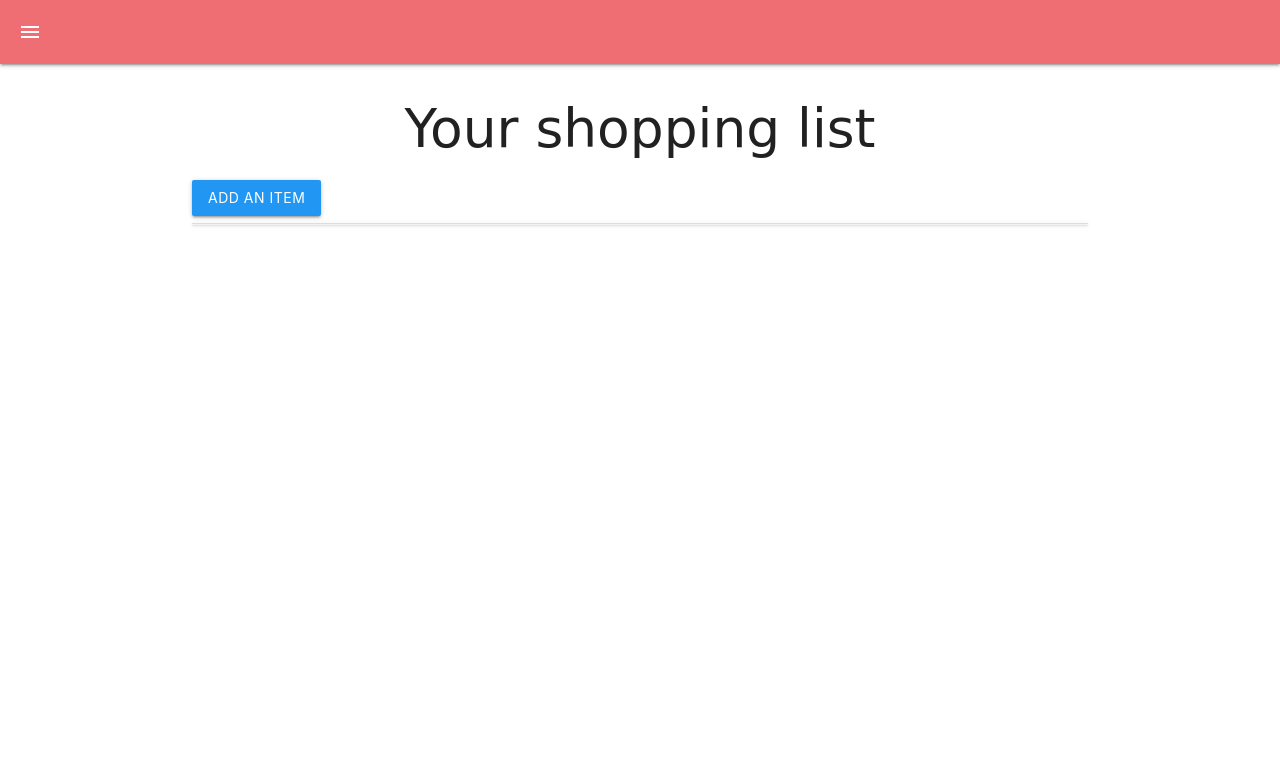
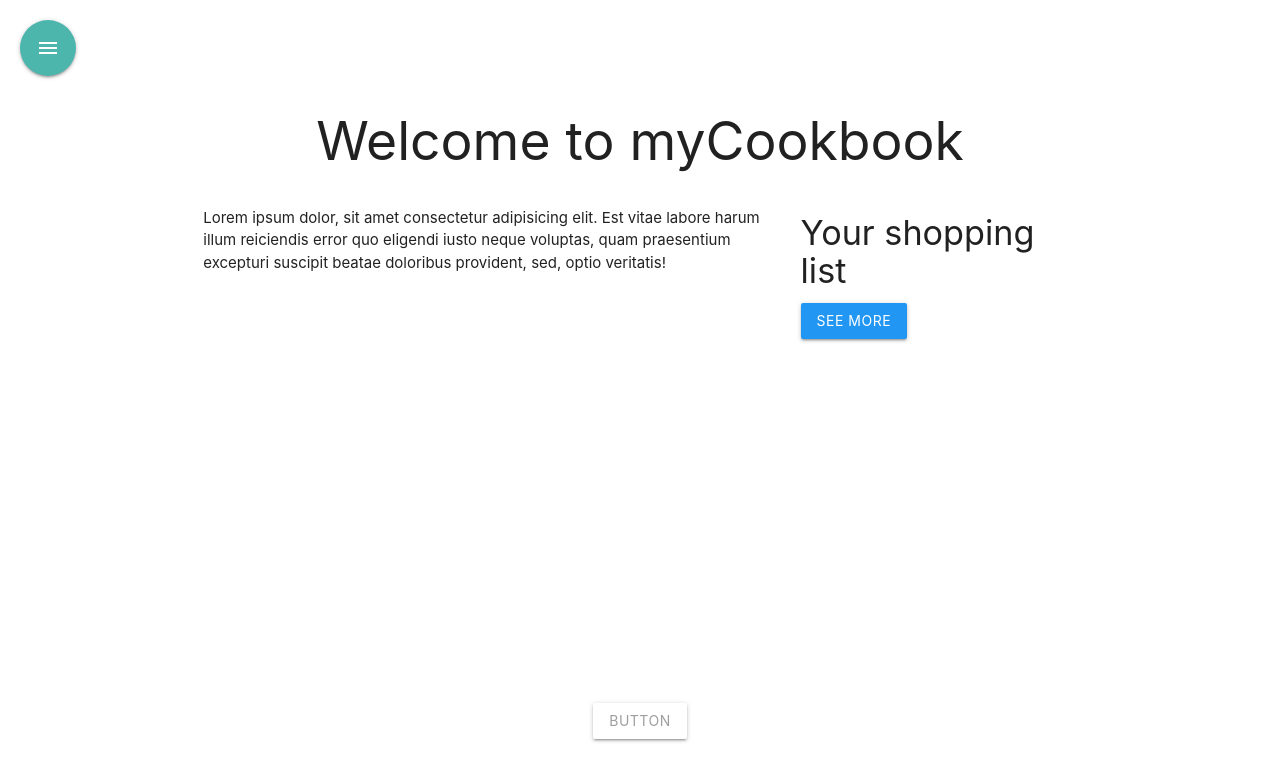
Before and after one commit to Code-Institute-Submissions/myCookbook-3, a Flask app: page / in a window 1280 px wide. Shown: the top 781 px of the page. Run offline with Flask 2, Linux system fonts and the light colour scheme; data that the repository does not hold is empty; some libraries are stand-ins or nearby versions.

Commit message:
Added home page, polished nav

```diff
--- a/app.py
+++ b/app.py
@@ -16,6 +16,10 @@
 
 
 @app.route('/')
+@app.route('/home')
+def home():
+    return render_template("home.html")
+
 @app.route('/get_shopping')
 def get_shopping():
     return render_template("shoppinglist.html", shoppinglist=mongo.db.shoppinglist.find())
--- a/static/styles.css
+++ b/static/styles.css
@@ -66,7 +66,6 @@
 
 #shopping-header {
     text-align: center;
-    font-family: 'Indie Flower', cursive;
 }
 
 .add_can_btns {
@@ -84,7 +83,7 @@
 }
 
 .menu-icon {
-    font-size: 40px;
+    margin-top:20px;
 }
 
 .back_icon:hover {
--- a/templates/base.html
+++ b/templates/base.html
@@ -8,59 +8,23 @@
     <link href="https://fonts.googleapis.com/icon?family=Material+Icons" rel="stylesheet">
     <!-- Materialize css -->
     <link rel="stylesheet" href="https://cdnjs.cloudflare.com/ajax/libs/materialize/1.0.0/css/materialize.min.css">
+    <link rel="stylesheet" type="text/css" href="//cdn.jsdelivr.net/npm/slick-carousel@1.8.1/slick/slick.css"/>
     <link rel="stylesheet" href="{{ url_for('static', filename='styles.css') }}" type="text/css" />
 
 </head>
 <body>
 
-    <nav>
-        <div class="nav-wrapper">
-            <a href="#" data-target="slide-out" class="sidenav-trigger show-on-large"><i class="material-icons menu-icon">menu</i></a>
-        </div>
-    </nav>
+
+
+    <a href="#" data-target="slide-out" class="sidenav-trigger show-on-large btn-floating btn-large menu-icon teal lighten-2" style="margin-left: 20px;"><i class="material-icons" style="">menu</i></a>
+
+
 
     <ul id="slide-out" class="sidenav">
-        <li><a href="#"><i class="left material-icons">home</i>Home</a></li>
+        <li><a href="{{ url_for('home') }}"><i class="left material-icons">home</i>Home</a></li>
         <li><a href="{{ url_for('get_shopping') }}"><i class="left material-icons">add_shopping_cart</i>Shopping list</a></li>
         <li><a href="{{ url_for('get_recipes') }}"><i class="left material-icons">menu_book</i>myCookbook</a></li>
     </ul>
-
-
-
-  <!--<nav>
-    <div class="nav-wrapper">
-      <a href="#!" class="brand-logo">Logo</a>
-      <a href="#" data-target="mobile-demo" class="sidenav-trigger"><i class="material-icons">menu</i></a>
-      <ul class="right hide-on-med-and-down">
-        <li><a href="sass.html">Sass</a></li>
-        <li><a href="badges.html">Components</a></li>
-        <li><a href="collapsible.html">Javascript</a></li>
-        <li><a href="mobile.html">Mobile</a></li>
-      </ul>
-    </div>
-  </nav>
-
-  <ul class="sidenav" id="mobile-demo">
-    <li><a href="sass.html">Sass</a></li>
-    <li><a href="badges.html">Components</a></li>
-    <li><a href="collapsible.html">Javascript</a></li>
-    <li><a href="mobile.html">Mobile</a></li>
-  </ul>
-
-    <nav>
-        <div class="nav-wrapper">
-        <a href="#" data-target="mobile-nav" class="sidenav-trigger"><i class="material-icons">menu</i></a>
-        <ul class="right hide-on-med-and-down">
-            <li><a href="{{ url_for('get_shopping') }}"><i class="left material-icons">add_shopping_cart</i>Shopping list</a></li>
-            <li><a href="{{ url_for('get_recipes') }}"><i class="right material-icons">menu_book</i>myCookbook</a></li>
-        </ul>
-        </div>
-    </nav>
-
-    <ul class="sidenav" id="mobile-nav">
-        <li><a href="{{ url_for('get_shopping') }}"><i class="left material-icons">add_shopping_cart</i>Shopping list</a></li>
-        <li><a href="{{ url_for('get_recipes') }}"><i class="left material-icons">menu_book</i>myCookbook</a></li>
-    </ul>-->
 
 
     {% block content %}
--- /dev/null
+++ b/templates/home.html
@@ -0,0 +1,71 @@
+{% extends 'base.html'%} {% block content %}
+<div class="container">
+    <h2 id="shopping-header">Welcome to myCookbook</h2>
+    <div class="row">
+        <div class="col s12 l8">
+            <p>Lorem ipsum dolor, sit amet consectetur adipisicing elit. Est vitae labore harum illum reiciendis error quo eligendi iusto neque voluptas, quam praesentium excepturi suscipit beatae doloribus provident, sed, optio veritatis!</p>
+        </div>
+        <div class="col s12 l4">
+            <h4>Your shopping list</h4>
+
+            <a href="{{ url_for('get_shopping') }}" class="waves-effect waves-light btn blue">See more</a>
+        </div>
+    </div>
+    <div class="row">
+
+        <div class="col s12">
+
+            <div class="carousel carousel-slider center">
+                <div class="carousel-fixed-item center">
+                    <a class="btn waves-effect white grey-text darken-text-2">button</a>
+                </div>
+                <div class="carousel-item red white-text" href="#one!">
+                    <h2>First Panel</h2>
+                    <p class="white-text">This is your first panel</p>
+                </div>
+                <div class="carousel-item amber white-text" href="#two!">
+                    <h2>Second Panel</h2>
+                    <p class="white-text">This is your second panel</p>
+                </div>
+                <div class="carousel-item green white-text" href="#three!">
+                    <h2>Third Panel</h2>
+                    <p class="white-text">This is your third panel</p>
+                </div>
+                <div class="carousel-item blue white-text" href="#four!">
+                    <h2>Fourth Panel</h2>
+                    <p class="white-text">This is your fourth panel</p>
+                </div>
+            </div>
+
+            <!--<div class="col s12 l4">
+            <h4>Find some inspiration</h4>
+            <ul>
+                <li><a href="https://www.bbcgoodfood.com/recipes">BBC Good Food</a></li>
+                <li><a href="https://www.deliciousmagazine.co.uk/recipes/">Delicious. magazine</a></li>
+                <li><a href="https://www.goodtoknow.co.uk/all-recipes">Good to know recipes</a></li>
+            </ul>
+            </div>-->
+
+        </div>
+    </div>
+</div>
+
+  <script type="text/javascript">
+
+    document.addEventListener('DOMContentLoaded', function() {
+        var elems = document.querySelectorAll('.carousel');
+        var instances = M.Carousel.init(elems, options);
+    });
+
+    $(document).ready(function(){
+        $('.carousel').carousel();
+    });
+
+    $('.carousel.carousel-slider').carousel({
+    fullWidth: true,
+    indicators: true
+    });
+
+  </script>
+
+{% endblock %}
```
